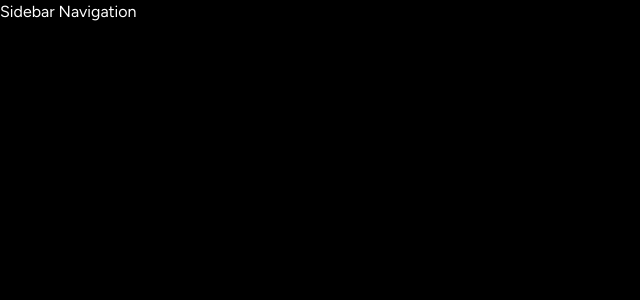
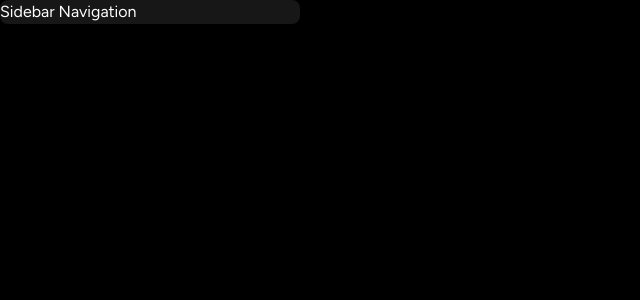
Before and after one commit to Marx-wrld/Vocalshare, a Next.js app: page / in a window 1280 px wide. Shown: the top 300 px of the page, without its empty margins (0-640 px from the left). Built offline with nearby package versions, Linux system fonts and the light colour scheme.

Commit message:
Box component completion

```diff
--- a/components/Box.tsx
+++ b/components/Box.tsx
@@ -1,3 +1,5 @@
+import { twMerge } from "tailwind-merge"
+
 interface BoxProps{
     children: React.ReactNode;
     className?: string;
@@ -7,7 +9,15 @@ const Box: React.FC<BoxProps> = ({
     children, className
 }) => {
     return (
-        <div>
+        <div className={twMerge (
+            `
+            bg-neutral-900
+            rounded-lg
+            h-fit
+            w-full
+            `, //this is will enable us to reuse the box component and also pass in some addtional classnames
+            className
+            )}>
             {children}
         </div>
     )
--- a/package.json
+++ b/package.json
@@ -20,6 +20,7 @@
     "react": "18.2.0",
     "react-dom": "18.2.0",
     "react-icons": "^4.10.1",
+    "tailwind-merge": "^1.13.2",
     "tailwindcss": "3.3.2",
     "typescript": "5.1.6"
   }
```
Also changed, not shown: 1 other file (tests, documents, lock files or other folders).
